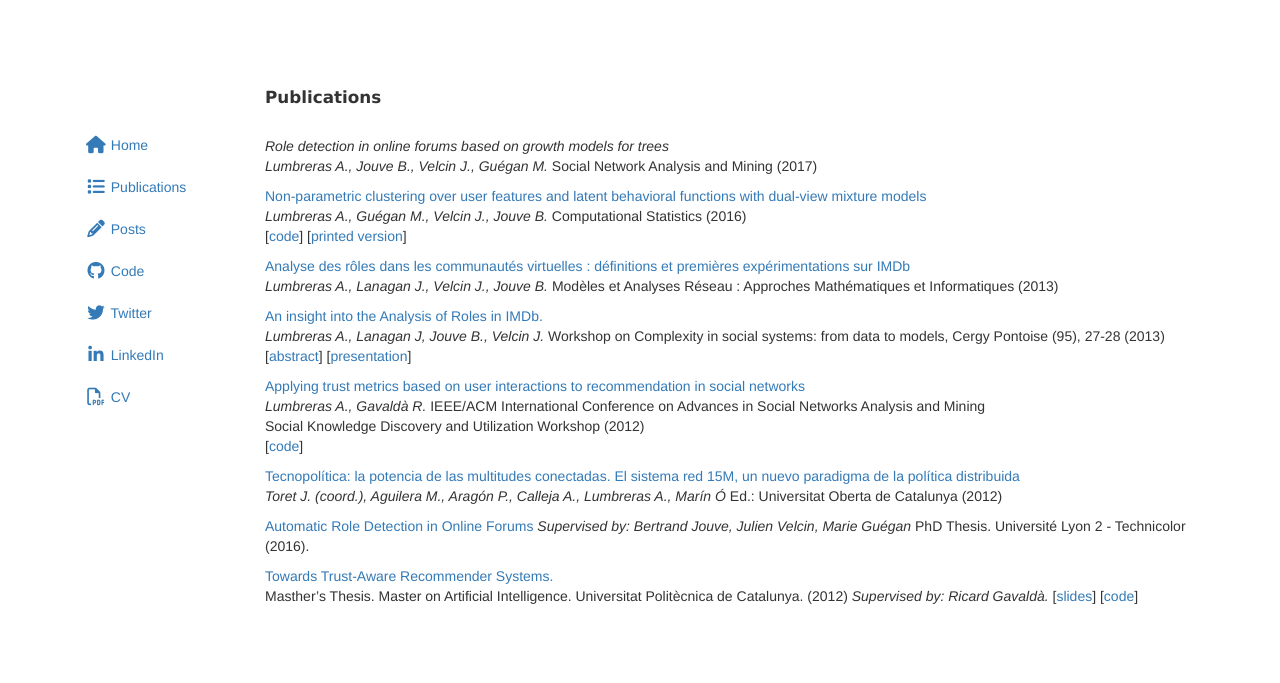
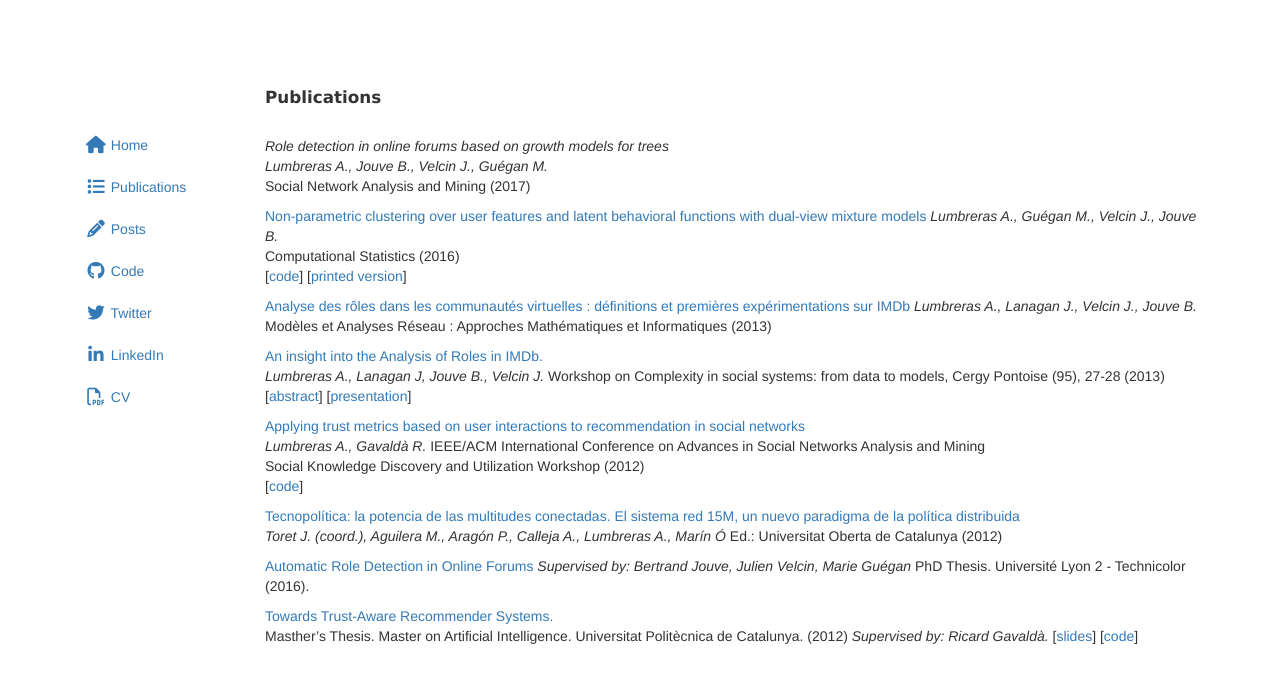
Before and after one commit to alumbreras/alumbreras.github.io, a Jekyll site: the page built from publications.md, in a window 1280 px wide. Shown: the top 683 px of the page. Built offline with Jekyll 4.4.1, drawn with Linux system fonts in a browser that asks for light colours; nearby versions of some CDN libraries; comment, search, counter and statistics services are not loaded.

```diff
--- a/publications.md
+++ b/publications.md
@@ -5,12 +5,12 @@ title: Publications
 
 ## Publications
 
-_Role detection in online forums based on growth models for trees_
-*Lumbreras A., Jouve B., Velcin J., Guégan M.*
+_Role detection in online forums based on growth models for trees_<br>
+*Lumbreras A., Jouve B., Velcin J., Guégan M.* <br>
 Social Network Analysis and Mining (2017)
 
 [Non-parametric clustering over user features and latent behavioral functions with dual-view mixture models](https://github.com/alumbreras/Dual-DPGMM/blob/master/doc/ComputStat%20submission/dualview_clustering_camera.pdf)
-*Lumbreras A., Guégan M., Velcin J., Jouve B.*
+*Lumbreras A., Guégan M., Velcin J., Jouve B.* <br>
 Computational Statistics (2016)
 [[code](https://github.com/alumbreras/Dual-DPGMM)]
 [[printed version](http://link.springer.com/article/10.1007/s00180-016-0668-0)]
```
